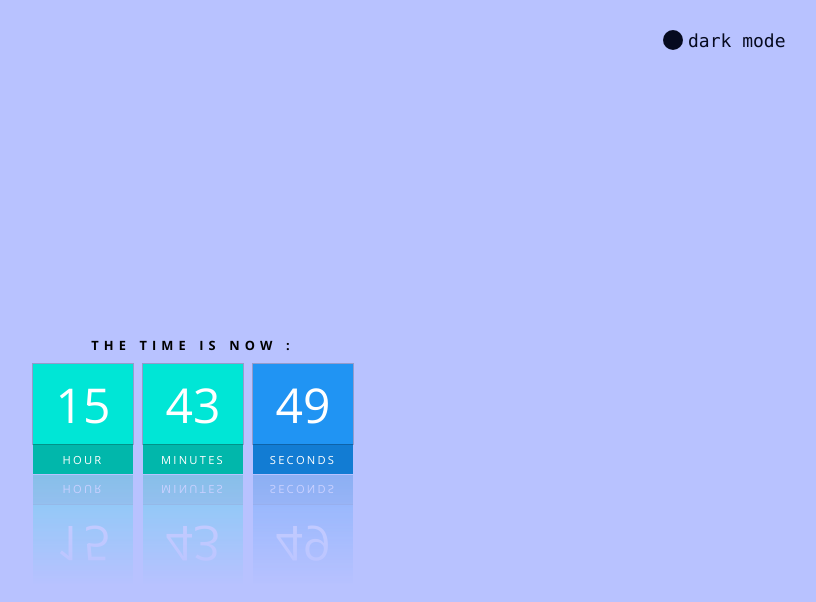
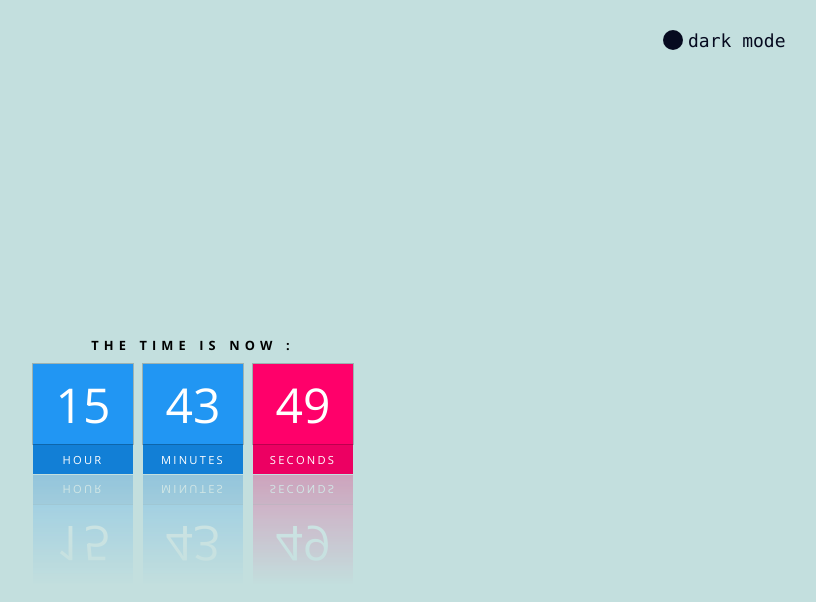
Before and after one commit to JayMehtaJBM/Digital-cloak, a plain HTML site: page index.html in a window 1280 px wide. Both pictures are taken after a click on the element 1120 px from the left and 40 px from the top of the page. Shown: the whole page, without its empty margins (447-1263 px from the left). Drawn offline with nearby package versions, Linux system fonts and the light colour scheme.

Commit message:
Add files via upload

```diff
--- a/styles.css
+++ b/styles.css
@@ -16,8 +16,7 @@ body {
 }
 
 body.light {
-  background-color:
-    hsl(231, 100%, 86%);
+  background-color: hsl(178, 31%, 82%);
   color: hsl(0, 0%, 77%);
   align-items: center;
   display: flex;
@@ -84,7 +83,7 @@ body.light {
 
 body.light .cloak .time div span:nth-child(2) {
   background-color:
-    hsl(176, 99%, 36%);
+    #127fd6;
   color:
     hsl(0, 0%, 100%);
   align-items:
@@ -106,16 +105,16 @@ body.light .cloak .time div span:nth-child(2) {
 }
 
 body.light .cloak .time div:last-child span {
-  background: hsl(207, 90%, 54%);
+  background: #ff006a;
 }
 
 body.light .cloak .time div:last-child span:nth-child(2) {
-  background: hsl(207, 84%, 45%);
+  background: #ec0062
 }
 
 body.light .cloak .time div span {
   background-color:
-    hsl(176, 100%, 45%);
+    #2196f3;
   color: hsl(0, 0%, 100%);
   align-items: center;
   box-shadow: hsla(0, 0%, 0%, 0.2), 0px 0px 0px 1px;
```
